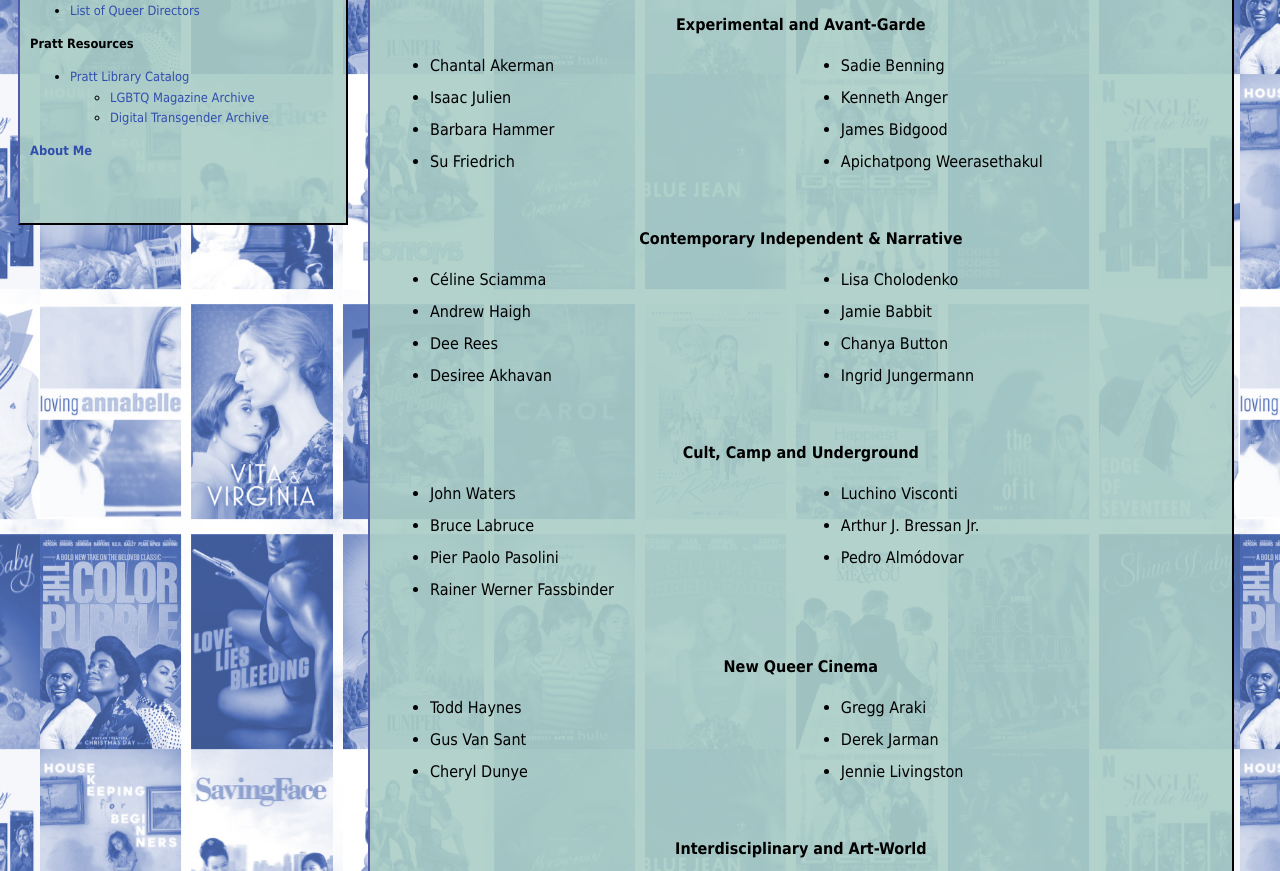
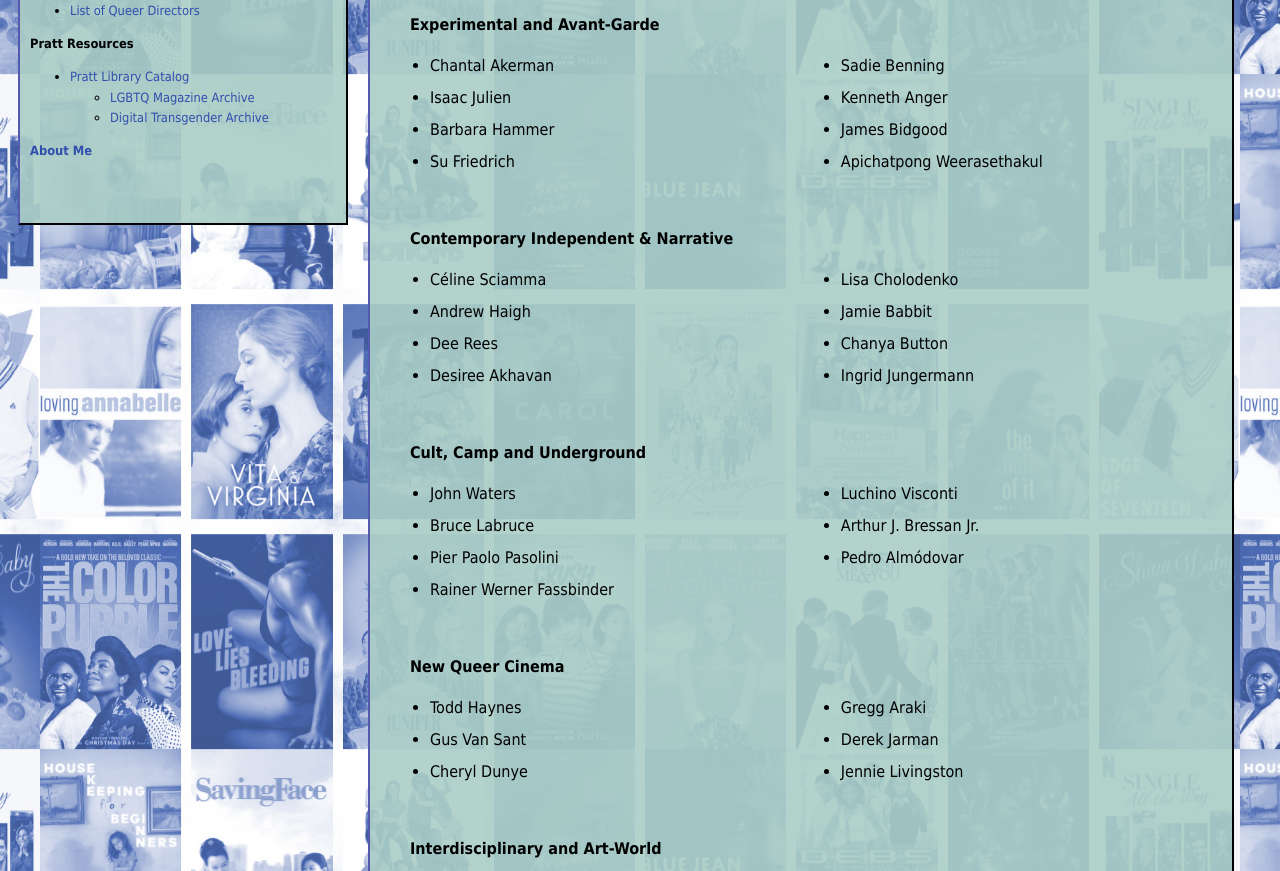
Before and after one commit to rpontiou/info654, a plain HTML site: page prattdirectors.html in a window 1280 px wide. Shown: the part 406-1277 px from the top of the page. Drawn offline with Linux system fonts and the light colour scheme; a web font is replaced by a local one.

Commit message:
Add files via upload

```diff
--- a/prattdirectors.html
+++ b/prattdirectors.html
@@ -61,7 +61,7 @@
 <div class="semi-transparent-box" id="centerbody">
   <h2 class="centerblue">List of Queer Directors with Films at Pratt</h2>
   <br>
-  <p><strong>Experimental and Avant-Garde</strong></p>
+  <p class="left-align"><strong>Experimental and Avant-Garde</strong></p>
     <ul class="bodyheight-list, text-container">
        <li>Chantal Akerman</li>
        <li>Isaac Julien</li>
@@ -73,7 +73,7 @@
        <li>Apichatpong Weerasethakul</li>
     </ul>
     <br>
-    <p><strong>Contemporary Independent & Narrative</strong></p>
+    <p class="left-align"><strong>Contemporary Independent & Narrative</strong></p>
     <ul class="bodyheight-list, text-container">
       <li>Céline Sciamma</li>
       <li>Andrew Haigh</li>
@@ -85,7 +85,7 @@
       <li>Ingrid Jungermann</li>
     </ul>
     <br>
-    <p><strong>Cult, Camp and Underground</strong></p>
+    <p class="left-align"><strong>Cult, Camp and Underground</strong></p>
     <ul class="bodyheight-list, text-container">
       <li>John Waters</li>
       <li>Bruce Labruce</li>
@@ -96,7 +96,7 @@
       <li>Pedro Almódovar</li>
     </ul>
     <br>
-    <p><strong>New Queer Cinema</strong></p>
+    <p class="left-align"><strong>New Queer Cinema</strong></p>
     <ul class="bodyheight-list, text-container">
        <li>Todd Haynes</li>
        <li>Gus Van Sant</li>
@@ -106,7 +106,7 @@
        <li>Jennie Livingston</li>
     </ul>
     <br>
-    <p><strong>Interdisciplinary and Art-World</strong></p>
+    <p class="left-align"><strong>Interdisciplinary and Art-World</strong></p>
     <ul class="bodyheight-list, text-container">
        <li>Carlos Motta</li>
        <li>Silas Howard</li>
```
